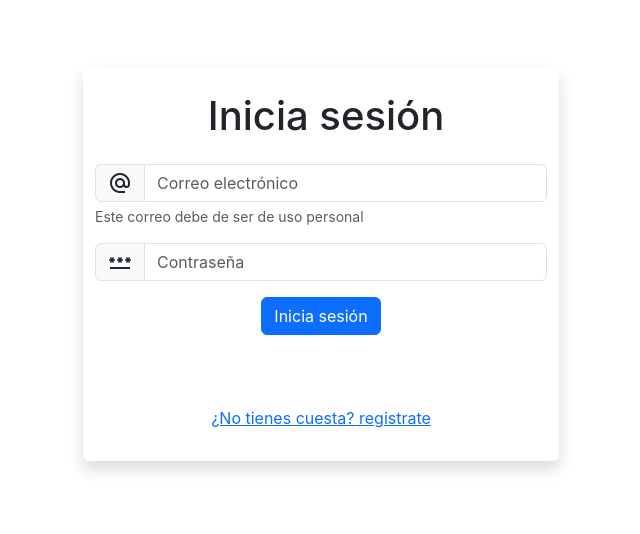
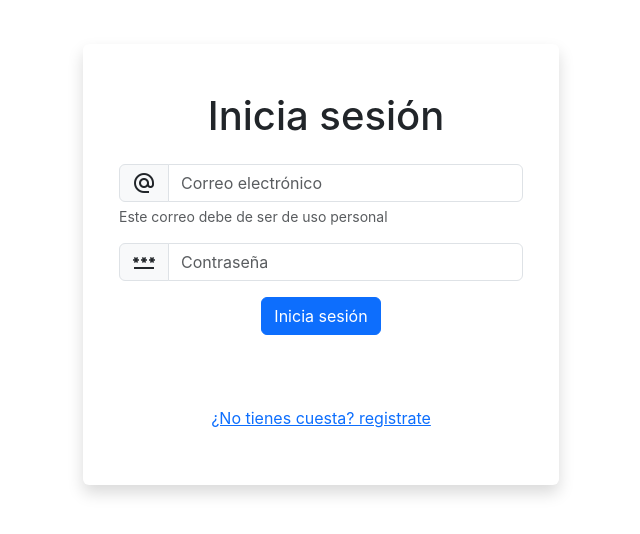
Before and after one commit to FabioSR29/GestorDeFacturas, a React (Create React App) app: page / in a window 1280 px wide. Shown: the part 136-670 px from the top of the page, without its empty margins (319-959 px from the left). Built offline with nearby package versions, Linux system fonts and the light colour scheme; no server answers; the database is empty.

Commit message:
agregando padding

```diff
--- a/src/Componentes/Login.js
+++ b/src/Componentes/Login.js
@@ -55,7 +55,7 @@ function Login() {
         <div className="login-container container vh-100 d-flex justify-content-center align-items-center">
             <div className="card w-100 shadow border-0">
                 <div className="row">
-                    <div className="col-md-12 p-4">
+                    <div className="col-md-12 p-5">
                         <h1 className="text-center">{resgistrado ? "Registrate" : "Inicia sesión"}</h1>
                         <form className="mt-4" onSubmit={handleSubmit}>
                             <div className="mb-3">
```
